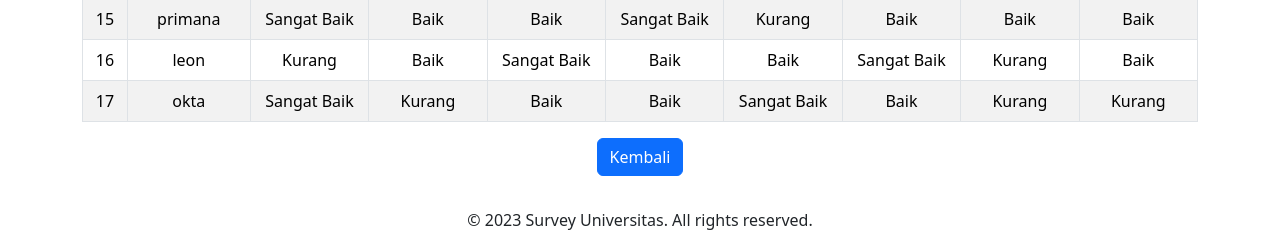
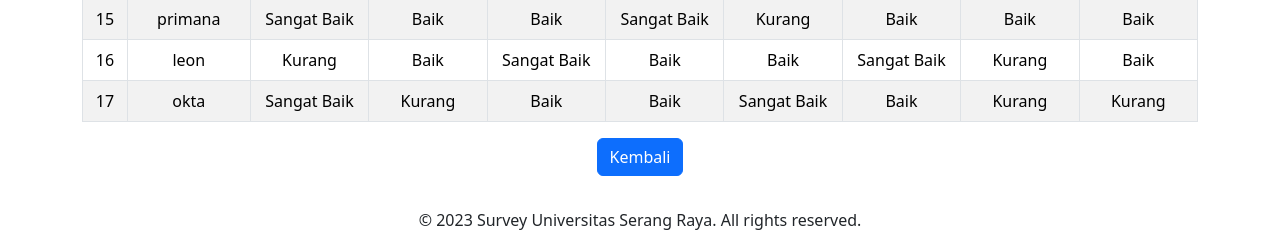
Before and after one commit to 314dhan/e-survey, a PHP site: page /presentasi/views/admin/Table.php in a window 1280 px wide. Shown: the part 1505-1753 px from the top of the page. Run offline with PHP 8.4, Linux system fonts and the light colour scheme; the visitor is signed in with stand-in values (Sample User, id 1); data comes from the database, SQL or seed files in the repository; some libraries are stand-ins or nearby versions.

Commit message:
menambahkan perubahan

```diff
--- a/app/views/footer.php
+++ b/app/views/footer.php
@@ -4,7 +4,7 @@
     <div class="container">
         <div class="row mt-3">
             <div class="col text-center mt-3">
-                <p>&copy; <?php echo date("Y"); ?> Survey Universitas. All rights reserved.</p>
+                <p>&copy; <?php echo date("Y"); ?> Survey Universitas Serang Raya. All rights reserved.</p>
             </div>
         </div>
     </div>
```
Also changed, not shown: 1 other file.
